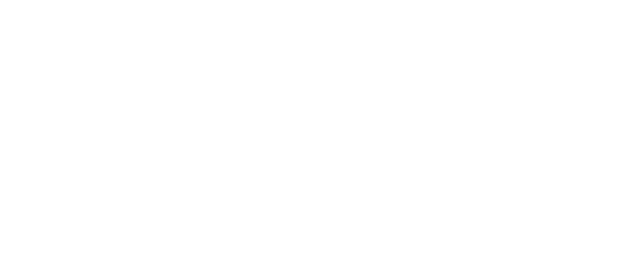
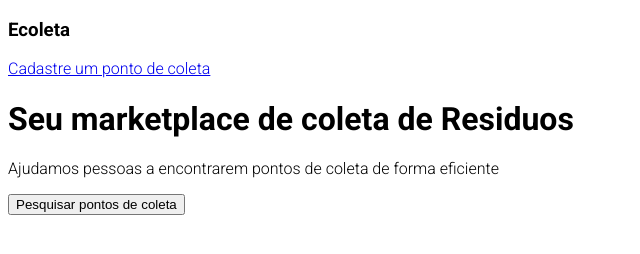
Before and after one commit to julianoventola/NextLevelWeek-Starter, a plain HTML site: page index.html in a window 1280 px wide. Shown: the whole page, without its empty margins (0-640 px from the left). Drawn offline with Linux system fonts and the light colour scheme.

Commit message:
feat: Adicionado css e texto base do HTML

```diff
--- a/index.html
+++ b/index.html
@@ -1,9 +1,24 @@
 <!DOCTYPE html>
-<html lang="pt-br">
+<html lang="pt_br">
   <head>
+    <!-- Encoding para trabalhar com letras e acentos -->
     <meta charset="UTF-8" />
+    <!-- View port determinando que seja utilizado o comprimento(width) de toda tela -->
     <meta name="viewport" content="width=device-width, initial-scale=1.0" />
+    <link
+      href="https://fonts.googleapis.com/css2?family=Roboto:wght@300;700&display=swap"
+      rel="stylesheet"
+    />
+    <link rel="stylesheet" href="/styles/main.css" />
     <title>Ecoleta</title>
   </head>
-  <body></body>
+  <body>
+    <div>
+      <h3>Ecoleta</h3>
+      <a href="#">Cadastre um ponto de coleta</a>
+      <h1>Seu marketplace de coleta de Residuos</h1>
+      <p>Ajudamos pessoas a encontrarem pontos de coleta de forma eficiente</p>
+      <button>Pesquisar pontos de coleta</button>
+    </div>
+  </body>
 </html>
--- /dev/null
+++ b/styles/main.css
@@ -0,0 +1,3 @@
+html {
+  font-family: "Roboto", sans-serif;
+}
```
